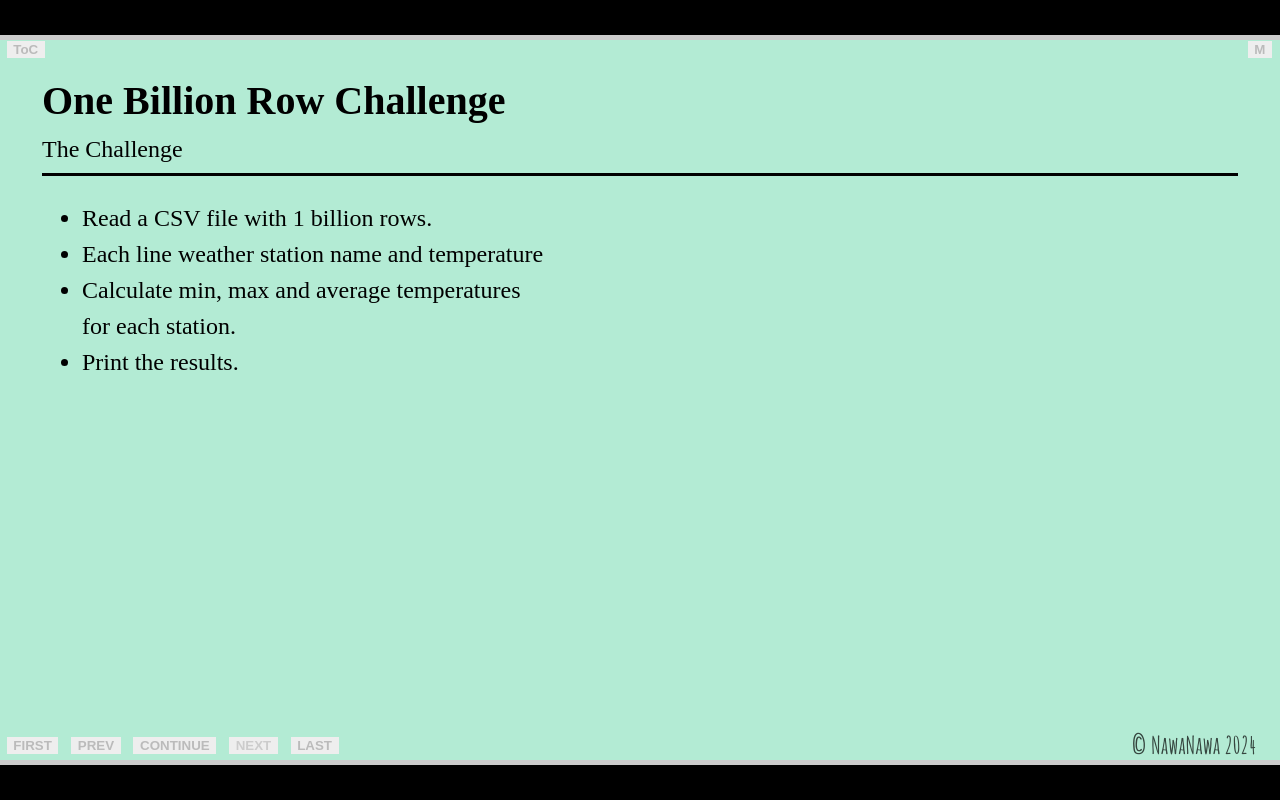
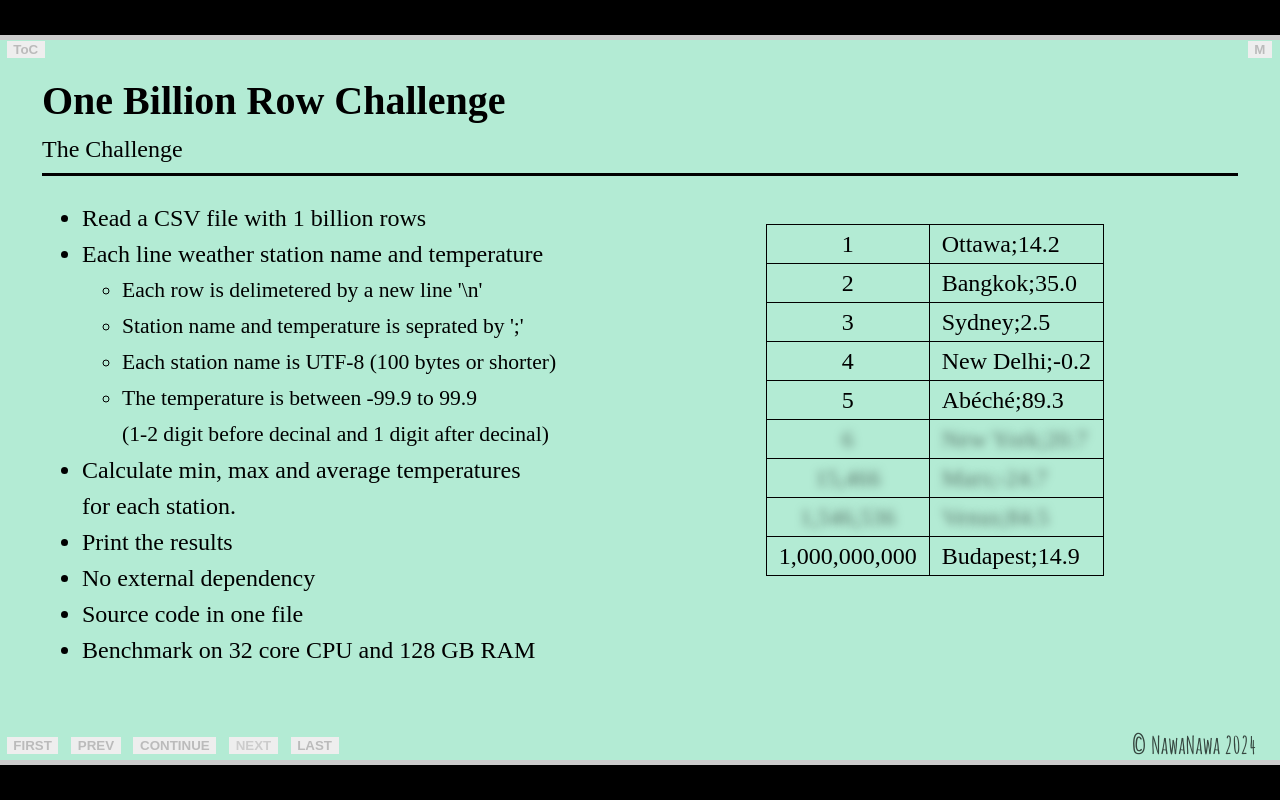
Before and after one commit to NawaMan/OneBRC, a SvelteKit app in the folder docs-src/: page /introduction.html in a window 1280 px wide. Built offline with nearby package versions, Linux system fonts and the light colour scheme.

Commit message:
Add more info to the introduction.

```diff
--- a/docs-src/src/routes/introduction.html/+page.svelte
+++ b/docs-src/src/routes/introduction.html/+page.svelte
@@ -4,6 +4,41 @@
 </script>
 
 <style>
+	ul {
+		margin: 0px;
+	}
+	ul li ul {
+		font-size: 0.9em;
+	}
+	.left,
+	.right {
+		margin: 0px;
+		padding: 0px;
+		display: inline-block;
+		vertical-align: top;
+		text-align: left;
+	}
+	.left {
+		width: 58%;
+	}
+	.right {
+		padding: 1em;
+		width: 35%;
+	}
+	.right table,
+	.right table td {
+		border-collapse: collapse;
+		border: 1px solid #000;
+		padding-left: 0.5em;
+		padding-right: 0.5em;
+	}
+	.right table td:first-child {
+		text-align: center;
+	}
+	.blur {
+		color: transparent; /* Make the text itself invisible */
+		text-shadow: 0 0 8px rgba(0, 0, 0, 0.5); /* Apply a shadow to create the blur */
+	}
 </style>
 
 <ContentPage
@@ -12,10 +47,35 @@
 	<NavigationBar
 		prevLink="/"
 	/>
+	<div class="left">
 	<ul>
-		<li>Read a CSV file with 1 billion rows.</li>
-		<li>Each line weather station name and temperature</li>
+		<li>Read a CSV file with 1 billion rows</li>
+		<li>Each line weather station name and temperature
+			<ul>
+				<li>Each row is delimetered by a new line '\n'</li>
+				<li>Station name and temperature is seprated by ';'</li>
+				<li>Each station name is UTF-8 (100 bytes or shorter)</li>
+				<li>The temperature is between -99.9 to 99.9 <br/>(1-2 digit before decinal and 1 digit after decinal)</li>
+			</ul>
+		</li>
 		<li>Calculate min, max and average temperatures <br/>for each station.</li>
-		<li>Print the results.</li>
+		<li>Print the results</li>
+		<li>No external dependency</li>
+		<li>Source code in one file</li>
+		<li>Benchmark on 32 core CPU and 128 GB RAM</li>
 	</ul>
+	</div>
+	<div class="right">
+		<table>
+			<tr><td>1</td><td>Ottawa;14.2</td></tr>
+			<tr><td>2</td><td>Bangkok;35.0</td></tr>
+			<tr><td>3</td><td>Sydney;2.5</td></tr>
+			<tr><td>4</td><td>New Delhi;-0.2</td></tr>
+			<tr><td>5</td><td>Abéché;89.3</td></tr>
+			<tr class="blur"><td>6</td><td>New York;20.7</td></tr>
+			<tr class="blur"><td>15,466</td><td>Mars;-24.7</td></tr>
+			<tr class="blur"><td>1,546,536</td><td>Venus;84.5</td></tr>
+			<tr><td>1,000,000,000</td><td>Budapest;14.9</td></tr>
+		</table>
+	</div>
 </ContentPage>
```
Also changed, not shown: 19 other files (tests, documents, lock files or other folders).
